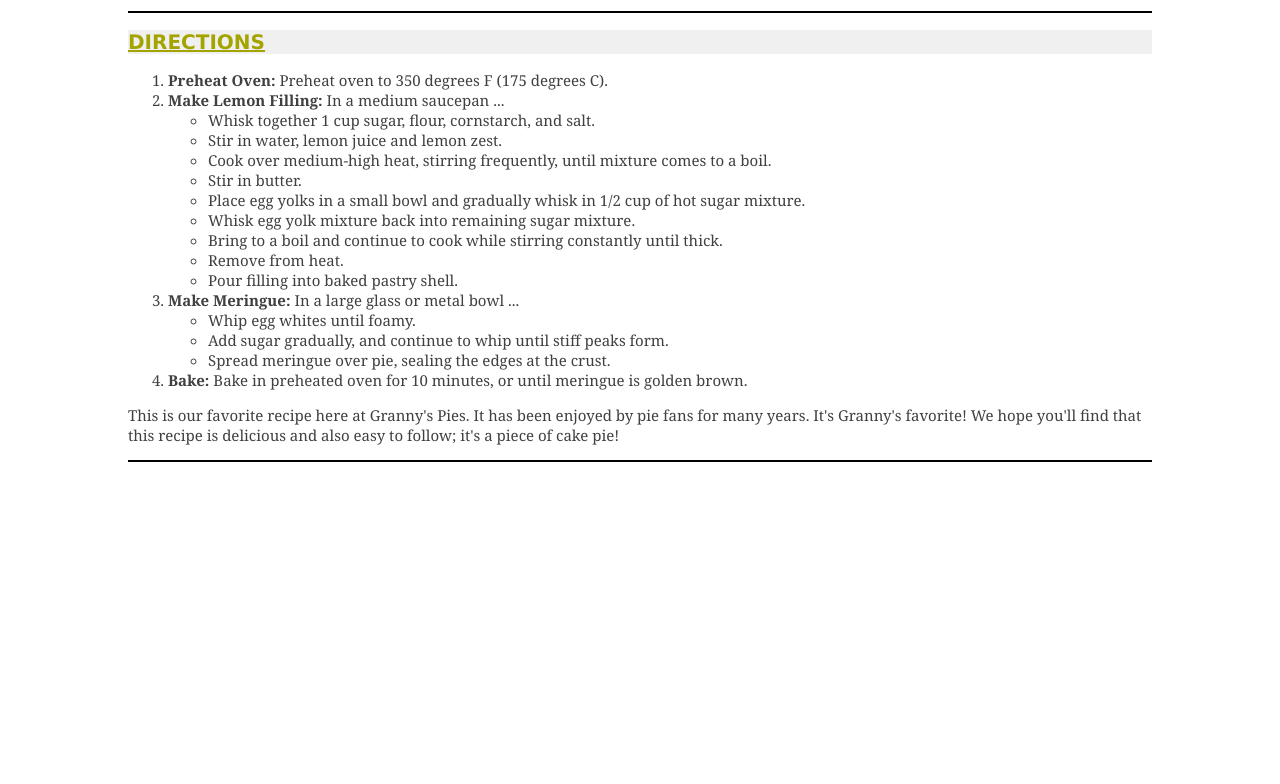
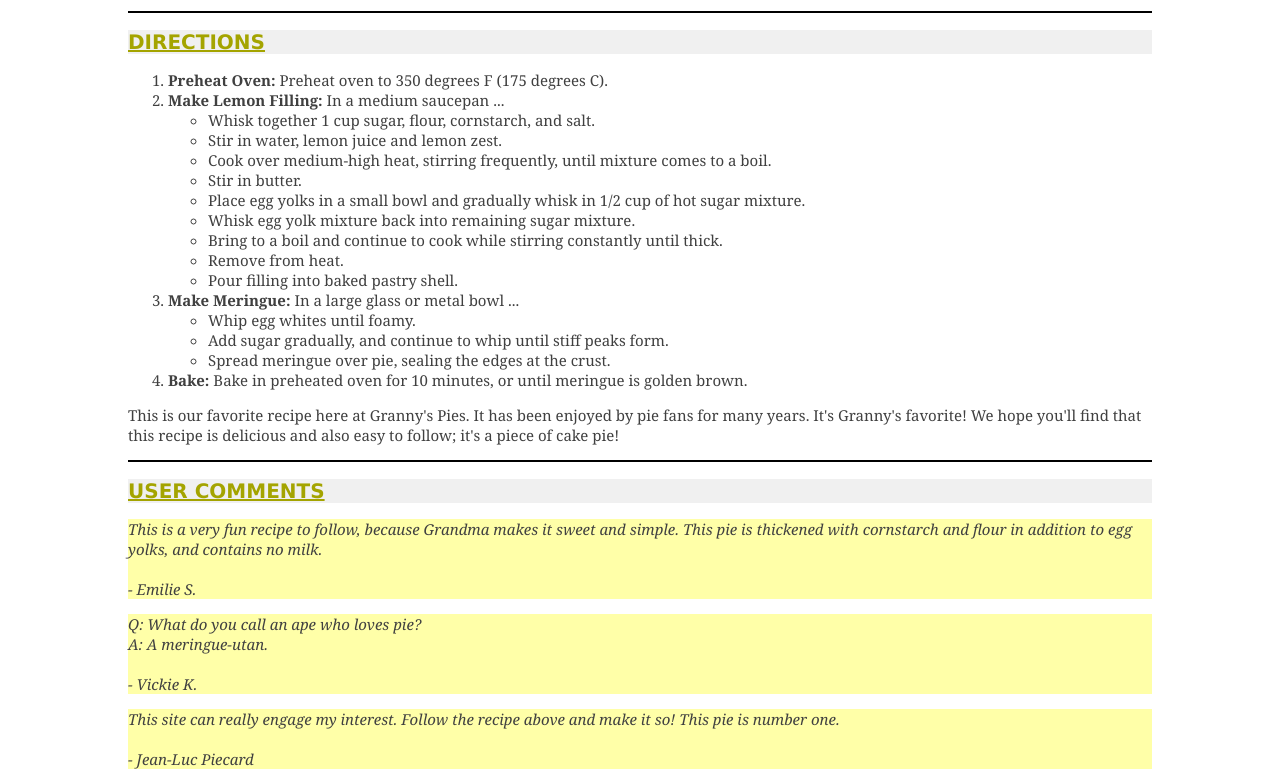
Before and after one commit to swapnildekate111/Recipe, a plain HTML site: page index.html in a window 1280 px wide. Shown: the part 790-1574 px from the top of the page. Before the commit the page ends 1260 px from the top, so only its background shows below. Drawn offline with Linux system fonts and the light colour scheme.

Commit message:
user comment section complete

```diff
--- a/index.html
+++ b/index.html
@@ -76,5 +76,22 @@
     </div>
 
     <hr class="saperator" />
+
+    <div>
+        <h2 class="sub-heading">USER COMMENTS</h2>
+        <p class="comment-highlight">
+            This is a very fun recipe to follow, because Grandma makes it sweet and simple. This pie is thickened with cornstarch and flour in addition to egg yolks, and contains no milk.<br /> <br />
+            - Emilie S.
+        </p>
+        <p class="comment-highlight">
+            Q: What do you call an ape who loves pie? <br />
+            A: A meringue-utan. <br /> <br />
+            - Vickie K.
+        </p>
+        <p class="comment-highlight">
+            This site can really engage my interest. Follow the recipe above and make it so! This pie is number one. <br /> <br />
+            - Jean-Luc Piecard
+        </p>
+    </div>
 </body>
 </html>
--- a/recipe.css
+++ b/recipe.css
@@ -40,3 +40,8 @@ body {
 .text-bold {
     font-weight: bold;;
 }
+
+.comment-highlight {
+    background-color: #FFFFA8;
+    font-style: italic;
+}
```
